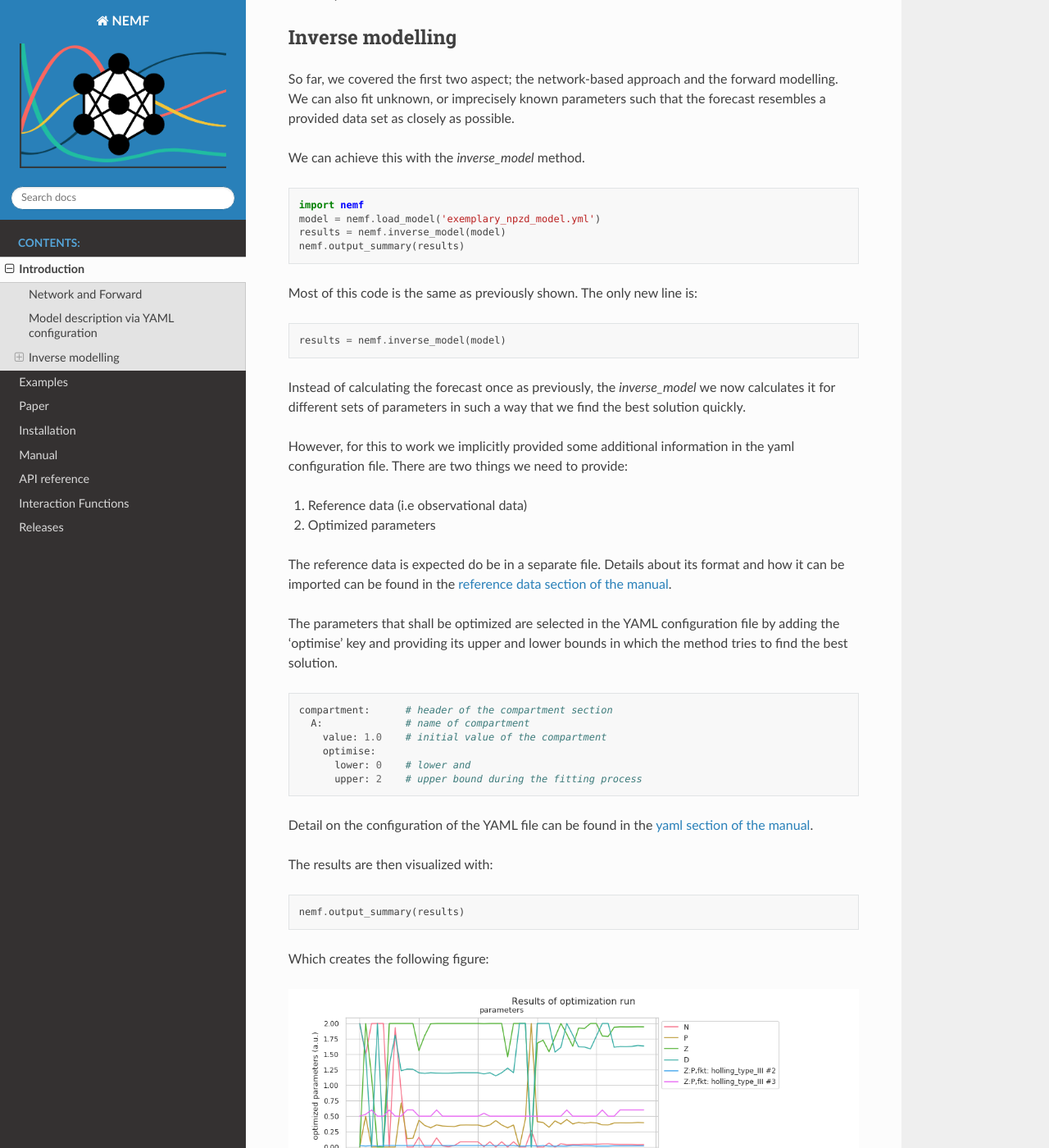
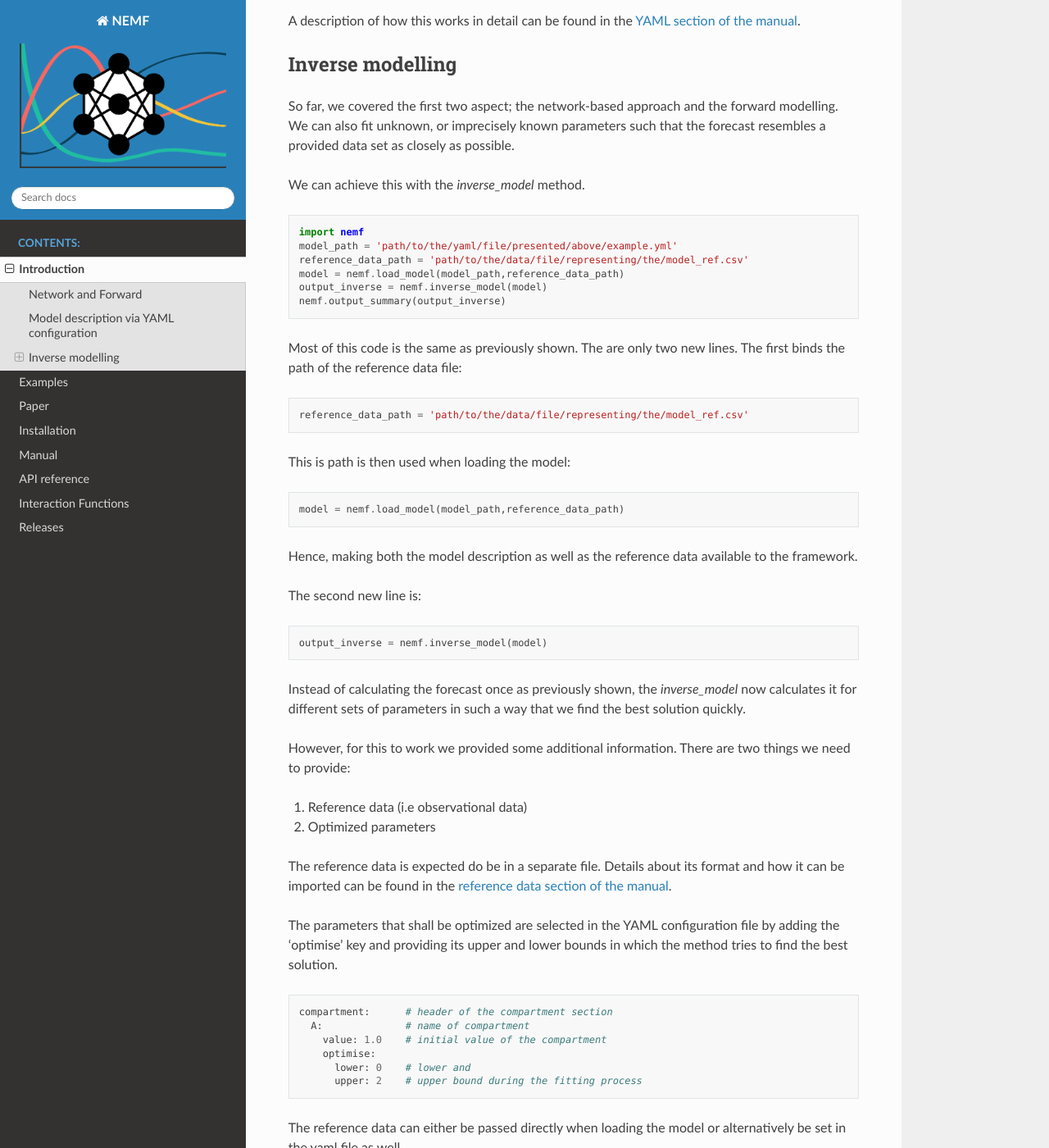
Before and after one commit to 465b/nemf, a Sphinx documentation site: the page built from doc/introduction.rst, in a window 1280 px wide and 1400 px high, scrolled down 4040 px. Shown: the whole window at 82% size. Built offline with Sphinx 7.4.7 and the Read the Docs theme 2.0.0, drawn with Linux system fonts in a browser that asks for light colours; some of the changed text lies outside the part shown.

Commit message:
doc: changed code examples to be more consistent

```diff
--- a/doc/introduction.rst
+++ b/doc/introduction.rst
@@ -42,10 +42,11 @@ To calculate the forecast of a model we run the following few lines of code:
 .. code:: python
 
    import nemf
-   model = nemf.load_model('exemplary_npzd_model.yml')
+   model_path = 'emplary_npzd_model.yml'
+   model = nemf.load_model(model_path)
    nemf.interaction_graph(model)
-   results = nemf.forward_model(model)
-   nemf.output_summary(results)
+   output_forward = nemf.forward_model(model)
+   nemf.output_summary(output_forward)
 
 
 Let’s go through the lines one by one to see what happened:
@@ -64,7 +65,8 @@ Let’s go through the lines one by one to see what happened:
 
    .. code:: python
 
-      model = nemf.load_model('exemplary_npzd_model.yml')
+      model_path = 'exemplary_npzd_model.yml'
+      model = nemf.load_model(model_path)
 
    Models are typically defined in an extra file. This file contains the
    description of the model in a humon-readable standard called YAML.
@@ -97,7 +99,7 @@ Let’s go through the lines one by one to see what happened:
 
    .. code:: python
 
-      results = nemf.forward_model(model)
+      output_forward = nemf.forward_model(model)
 
    The network implicitly defines a set of differential equation that couples
    the compartments to each other, through the interactions between them.
@@ -109,7 +111,7 @@ Let’s go through the lines one by one to see what happened:
 
    .. code:: python
 
-      nemf.output_summary(results)
+      nemf.output_summary(output_forward)
 
    which generates the following plot:
 
@@ -191,23 +193,40 @@ We can achieve this with the *inverse_model* method.
 .. code:: python
 
    import nemf
-   model = nemf.load_model('exemplary_npzd_model.yml')
-   results = nemf.inverse_model(model)
-   nemf.output_summary(results)
+   model_path = 'path/to/the/yaml/file/presented/above/example.yml'
+   reference_data_path = 'path/to/the/data/file/representing/the/model_ref.csv'
+   model = nemf.load_model(model_path,reference_data_path)
+   output_inverse = nemf.inverse_model(model)
+   nemf.output_summary(output_inverse)
 
 Most of this code is the same as previously shown.
-The only new line is:
+The are only two new lines.
+The first binds the path of the reference data file:
 
 .. code:: python
 
-   results = nemf.inverse_model(model)
+   reference_data_path = 'path/to/the/data/file/representing/the/model_ref.csv'
 
-Instead of calculating the forecast once as previously, the *inverse_model* we
-now calculates it for different sets of parameters in such a way that we find
-the best solution quickly.
+This is path is then used when loading the model:
 
-However, for this to work we implicitly provided some additional information in
-the yaml configuration file.
+.. code:: python
+
+   model = nemf.load_model(model_path,reference_data_path)
+
+Hence, making both the model description as well as the reference data available
+to the framework.
+
+The second new line is:
+
+.. code:: python
+
+   output_inverse = nemf.inverse_model(model)
+
+Instead of calculating the forecast once as previously shown,
+the *inverse_model* now calculates it for different sets of parameters
+in such a way that we find the best solution quickly.
+
+However, for this to work we provided some additional information.
 There are two things we need to provide:
 
 1. Reference data (i.e observational data)
@@ -216,7 +235,6 @@ There are two things we need to provide:
 The reference data is expected do be in a separate file.
 Details about its format and how it can be imported can be found in the
 :doc:`reference data section of the manual<manual/reference_data>`.
-
 
 The parameters that shall be optimized are selected in the YAML configuration
 file by adding the 'optimise' key and providing its upper and lower bounds in
@@ -231,6 +249,9 @@ which the method tries to find the best solution.
          lower: 0    # lower and
          upper: 2    # upper bound during the fitting process
 
+The reference data can either be passed directly when loading the model or
+alternatively be set in the yaml file as well.
+
 Detail on the configuration of the YAML file can be found in the
 :doc:`yaml section of the manual<manual/YAML>`.
 
@@ -238,7 +259,7 @@ The results are then visualized with:
 
 .. code:: python
 
-   nemf.output_summary(results)
+   nemf.output_summary(output_inverse)
 
 
 Which creates the following figure:
```
Also changed, not shown: doc/examples.rst (+9 -9 lines).
